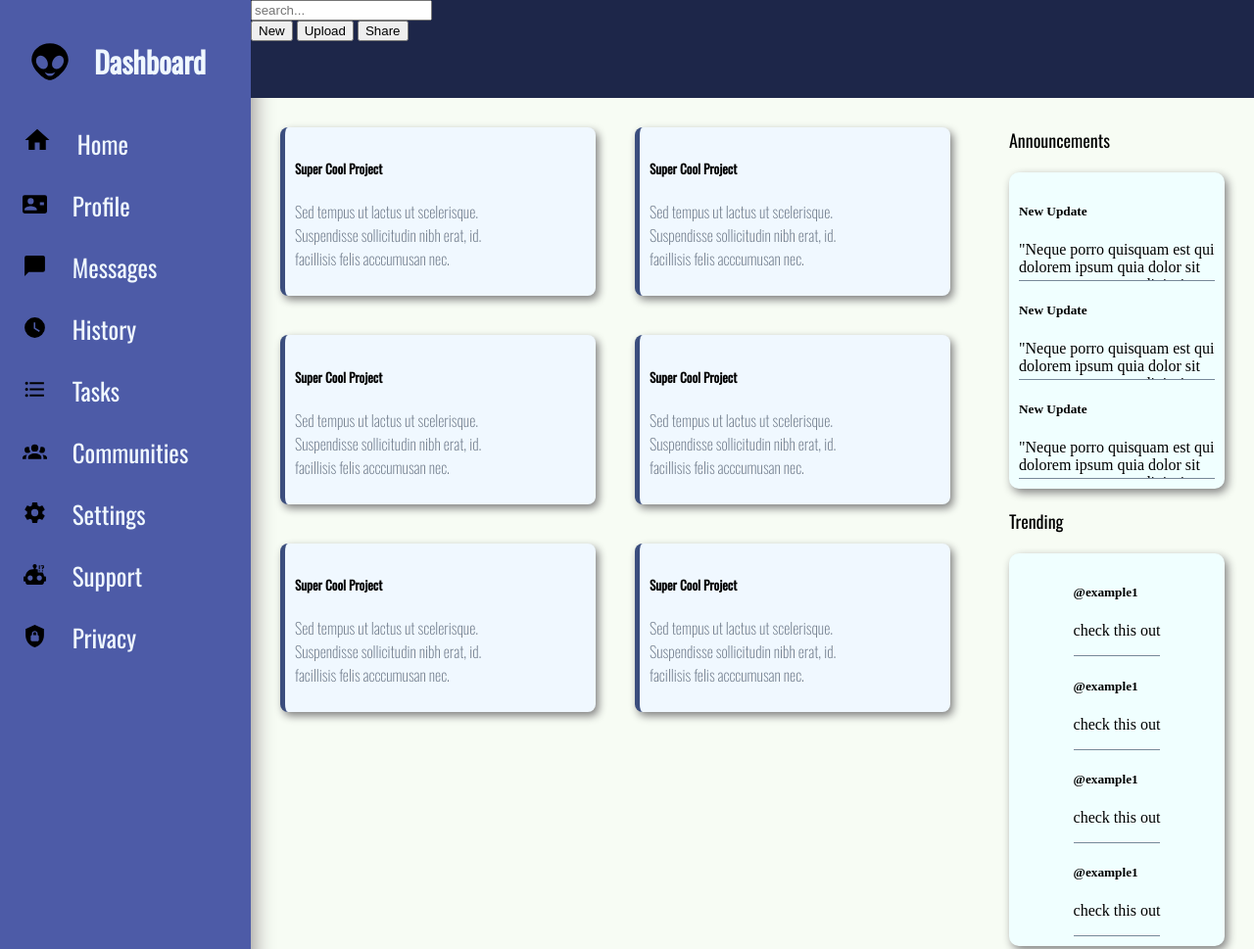
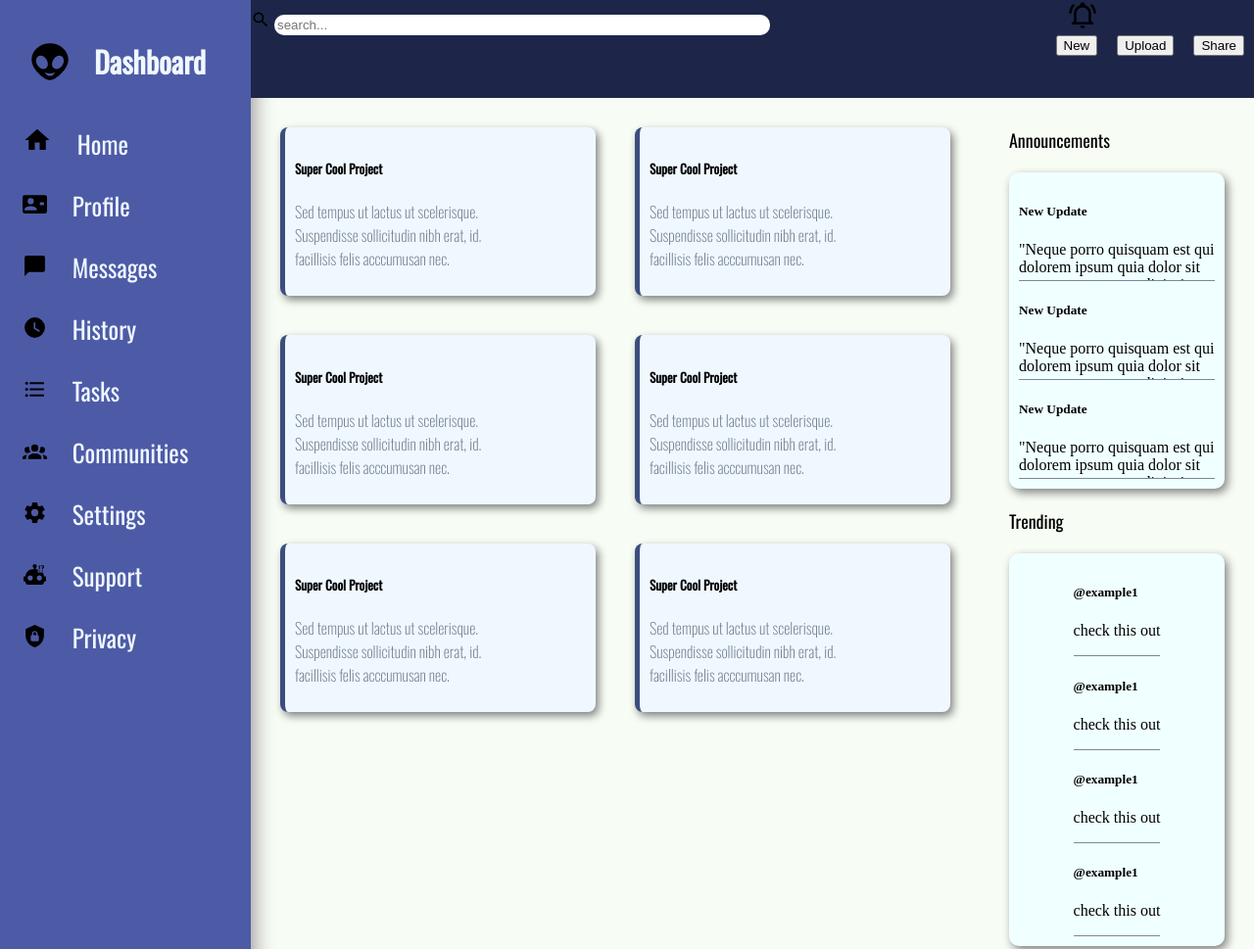
Before and after one commit to AndresMirandaDev/Dashboard-Rp, a website: page index.html in a window 1280 px wide. Shown: the top 969 px of the page at 98% size. Drawn offline with nearby package versions, Linux system fonts and the light colour scheme; a web font is replaced by a local one.

Commit message:
more styling and icons

```diff
--- a/index.html
+++ b/index.html
@@ -52,7 +52,13 @@
         </div>
     </div>
     <div class="headbar">
-        <input type="text" name="searchbar" placeholder="search...">
+        <div id="searchbar-container">
+            <img src="icons/magnify.svg" height="20px" width="20px">
+            <input id="searchbar" type="text" name="searchbar" placeholder="search..." ;">
+            <a id="alert-button" href="">
+                <img src="icons/bell-ring-outline.svg" height="30px" width="30px">
+            </a>
+        </div>
         <div class="button-container">
             <button class="btn">New</button>
             <button class="btn">Upload</button>
--- a/style.css
+++ b/style.css
@@ -75,6 +75,29 @@ body{
     height: 100px;
 }
 
+.headbar-container{
+    display: flex;
+    justify-content: space-between;
+}
+
+#searchbar{
+    width: 500px;
+    border: none;
+    border-radius: 10px;
+    padding: 3px;
+    margin-right: 300px;
+}
+
+.button-container{
+    display: flex;
+    justify-content: flex-end;
+}
+
+.button-container button{
+    margin-left:10px;
+    margin-right: 10px;
+}
+
 .content-container{
     grid-column-start: 2;
     grid-column-end: 6;
@@ -118,6 +141,12 @@ body{
     border-left: solid 5px rgb(59, 78, 126);
     border-radius: 8px;
     background-color: aliceblue;
+}
+
+.left-grid-item:hover{
+    box-shadow: 3px 4px 15px grey;
+    transform: scale(1.07);
+    transition: 0.8s;
 }
 
 .left-grid-item h5{
```
Also changed, not shown: icons/bell-ring-outline.svg (added), icons/magnify.svg (added).
